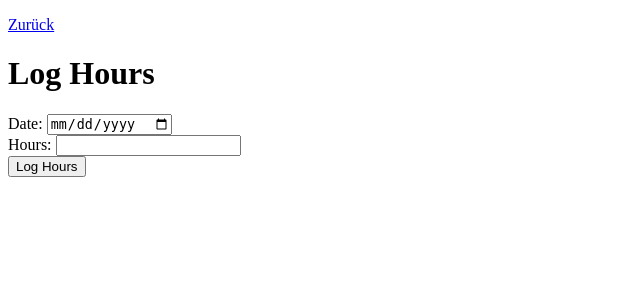
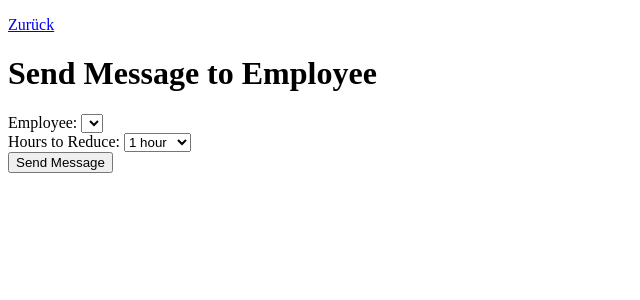
Before and after one commit to YNCK-YNCK/Softwareprojekt_Zeiterfassung, a Flask app: page /employee/1/log_hours in a window 1280 px wide. Shown: the part 34-334 px from the top of the page, without its empty margins (0-640 px from the left). Run offline with Flask 3, Linux system fonts and the light colour scheme; lists and menus that the app fills with data are empty.

Commit message:
Update log_hours.html

```diff
--- a/TimeTracking/templates/log_hours.html
+++ b/TimeTracking/templates/log_hours.html
@@ -2,7 +2,7 @@
 <html lang="en">
 <head>
     <meta charset="UTF-8">
-    <title>Log Hours</title>
+    <title>Send Message</title>
 </head>
 <body>
      <nav>
@@ -10,16 +10,25 @@
             <li><a href="/">Home</a></li>
         </ul>
     </nav>
-    <a href="#" onclick="window.history.back();">Zurück</a><br>
-    <h1>Log Hours</h1>
+    <a href="#" onclick="window.history.back();">Zurück</a> <br>
+    <h1>Send Message to Employee</h1>
     <form method="POST">
-        <label for="date">Date:</label>
-        <input type="date" id="date" name="date" required>
+        <label for="employee_id">Employee:</label>
+        <select name="employee_id" id="employee_id" required>
+            {% for employee in employees %}
+            <option value="{{ employee.employee_id }}">{{ employee.name }}</option>
+            {% endfor %}
+        </select>
         <br>
-        <label for="hours">Hours:</label>
-        <input type="number" step="0.1" id="hours" name="hours" required>
+        <label for="reduction_hours">Hours to Reduce:</label>
+        <select name="reduction_hours" id="reduction_hours" required>
+            <option value="1">1 hour</option>
+            <option value="2">2 hours</option>
+            <option value="4">4 hours</option>
+            <option value="8">8 hours</option>
+        </select>
         <br>
-        <button type="submit">Log Hours</button>
+        <button type="submit">Send Message</button>
     </form>
 </body>
 </html>
```
